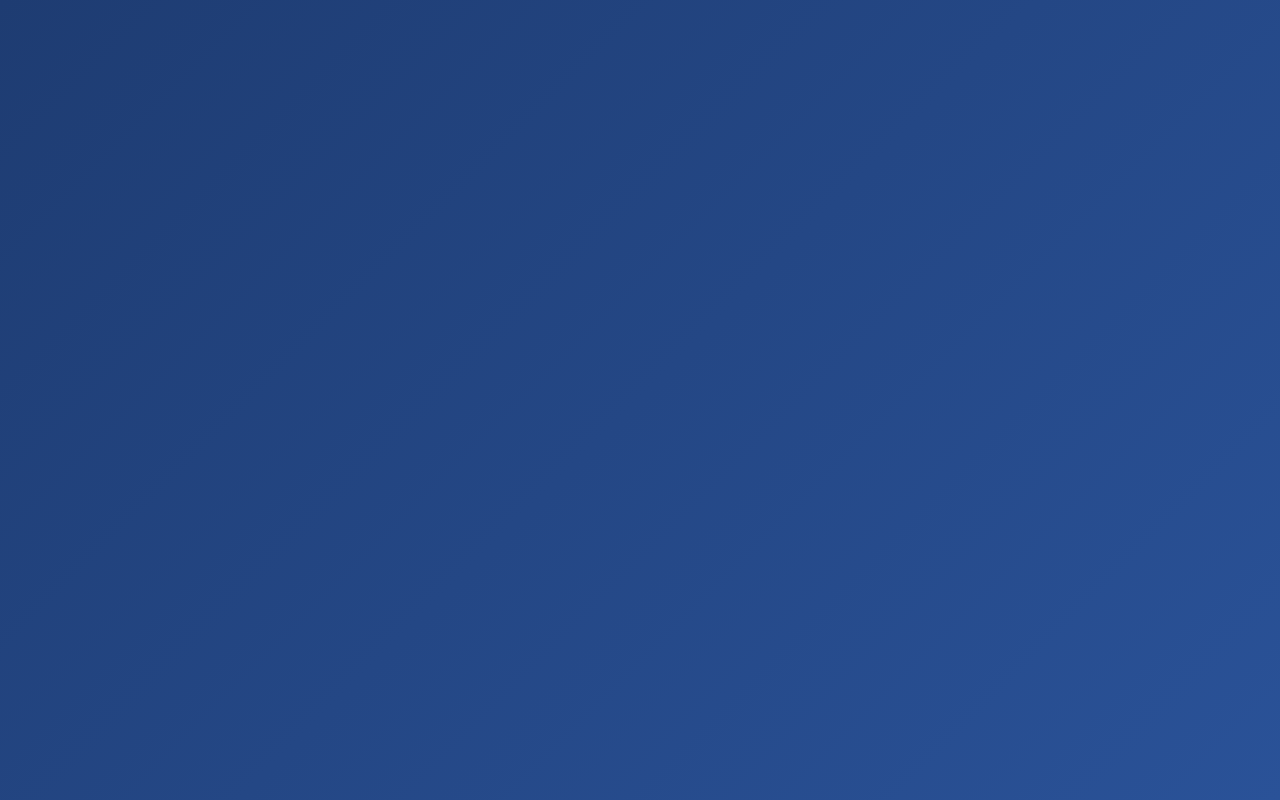
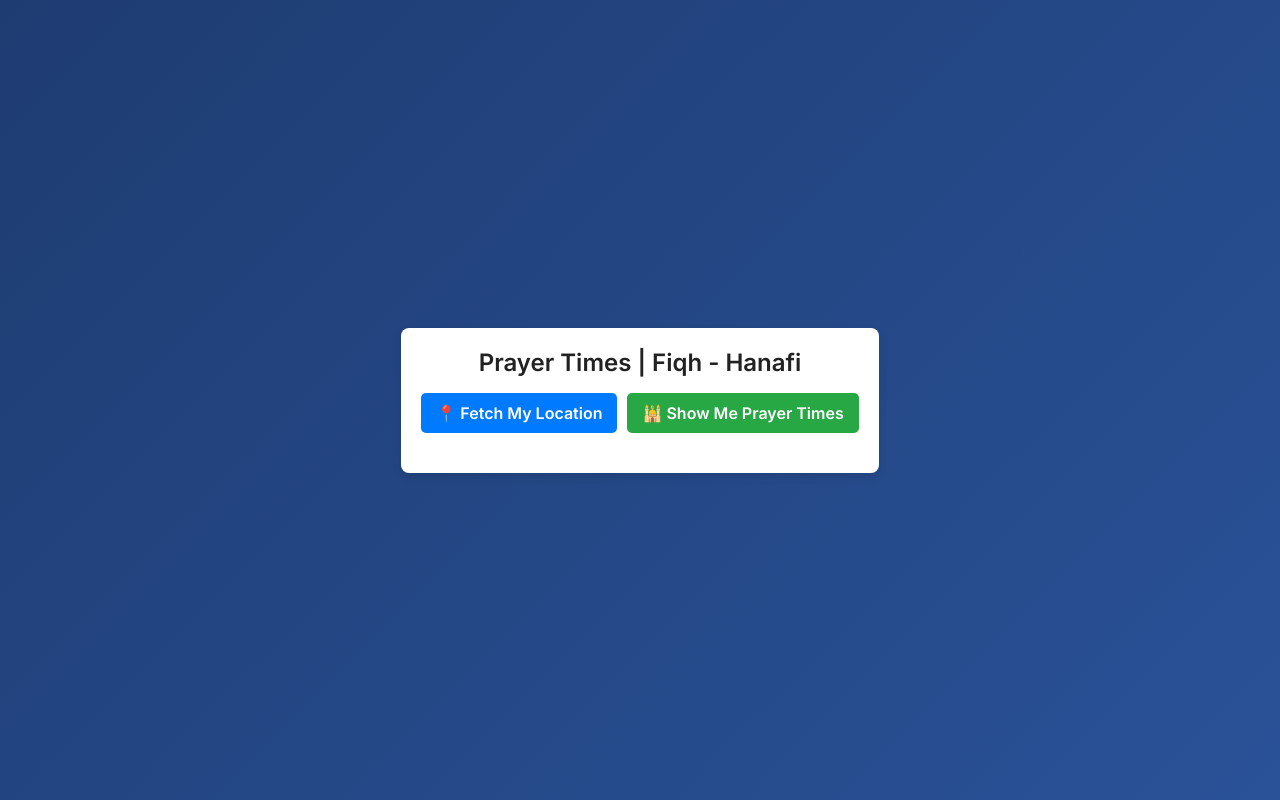
Before and after one commit to aamir-naved/goals-frontend, a React (Vite) app: page /prayer-times in a window 1280 px wide. Before the commit this address had no page. Built offline with nearby package versions, Linux system fonts and the light colour scheme.

Commit message:
added prayer jsx

```diff
--- a/src/App.jsx
+++ b/src/App.jsx
@@ -5,6 +5,7 @@ import Register from "./routes/Register";
 import Dashboard from "./routes/Dashboard";
 import Goals from "./routes/Goals";
 import ProtectedRoute from "./components/ProtectedRoute";
+import PrayerTimes from "./routes/PrayerTimes";
 import "./axiosConfig.js";
 
 
@@ -14,6 +15,7 @@ function App() {
       <Route path="/" element={<Home />} />
       <Route path="/login" element={<Login />} />
       <Route path="/register" element={<Register />} />
+      <Route path="/prayer-times" element={<PrayerTimes />} />
 
       {/* Protect Dashboard and Goals Routes */}
       <Route
--- a/src/routes/Home.jsx
+++ b/src/routes/Home.jsx
@@ -10,9 +10,7 @@ function Home() {
             <div className="button-container">
                 <button onClick={() => navigate("/register")}>Register</button>
                 <button onClick={() => navigate("/login")}>Login</button>
-                <button onClick={() => window.location.href = "/prayer-times.html"}>
-                    Prayer Times
-                </button>
+                <button onClick={() => navigate("/prayer-times")}>Prayer Times</button>
             </div>
         </div>
     );
--- /dev/null
+++ b/src/routes/PrayerTimes.css
@@ -0,0 +1,77 @@
+.prayer-container {
+    max-width: 600px;
+    margin: auto;
+    padding: 20px;
+    text-align: center;
+    background: white;
+    border-radius: 8px;
+    box-shadow: 0px 4px 10px rgba(0, 0, 0, 0.1);
+}
+
+h2 {
+    font-size: 24px;
+    font-weight: bold;
+    margin-bottom: 16px;
+    color: #222;
+}
+
+.button-group {
+    display: flex;
+    justify-content: center;
+    gap: 10px;
+    margin-bottom: 20px;
+}
+
+.button {
+    padding: 10px 15px;
+    border: none;
+    border-radius: 5px;
+    cursor: pointer;
+    font-size: 16px;
+    transition: background 0.3s ease;
+}
+
+.fetch-location {
+    background-color: #007bff;
+    color: white;
+}
+
+.fetch-location:hover {
+    background-color: #0056b3;
+}
+
+.fetch-prayer-times {
+    background-color: #28a745;
+    color: white;
+}
+
+.fetch-prayer-times:hover {
+    background-color: #218838;
+}
+
+.location-text {
+    font-size: 16px;
+    color: #555;
+    margin-top: 10px;
+}
+
+.prayer-times-box {
+    margin-top: 20px;
+    padding: 15px;
+    background: #fff;
+    border-radius: 8px;
+    box-shadow: 0px 2px 5px rgba(0, 0, 0, 0.1);
+    text-align: left;
+}
+
+.prayer-times-box h3 {
+    font-size: 20px;
+    font-weight: bold;
+    margin-bottom: 10px;
+    color: #222;
+}
+
+.prayer-times-box p {
+    font-size: 16px;
+    margin: 5px 0;
+}
--- /dev/null
+++ b/src/routes/PrayerTimes.jsx
@@ -0,0 +1,75 @@
+import { useState } from "react";
+import "./PrayerTimes.css";
+
+function PrayerTimes() {
+    const [location, setLocation] = useState("");
+    const [prayerTimes, setPrayerTimes] = useState({});
+    const [latitude, setLatitude] = useState(null);
+    const [longitude, setLongitude] = useState(null);
+
+    const getLocation = () => {
+        if (navigator.geolocation) {
+            navigator.geolocation.getCurrentPosition(
+                (position) => {
+                    const lat = position.coords.latitude;
+                    const lon = position.coords.longitude;
+                    setLatitude(lat);
+                    setLongitude(lon);
+                    setLocation(`📍 Latitude: ${lat}, Longitude: ${lon}`);
+                },
+                () => {
+                    alert("Location access denied! Please allow location access.");
+                }
+            );
+        } else {
+            alert("Geolocation is not supported by this browser.");
+        }
+    };
+
+    const fetchPrayerTimes = async () => {
+        if (latitude === null || longitude === null) {
+            alert("Please fetch your location first!");
+            return;
+        }
+
+        try {
+            const response = await fetch(
+                `https://api.aladhan.com/v1/timings?latitude=${latitude}&longitude=${longitude}&method=1`
+            );
+            const data = await response.json();
+            setPrayerTimes(data.data.timings);
+        } catch (error) {
+            console.error("Error fetching prayer times:", error);
+        }
+    };
+
+    return (
+        <div className="prayer-container">
+            <h2>Prayer Times | Fiqh - Hanafi</h2>
+
+            <div className="button-group">
+                <button className="button fetch-location" onClick={getLocation}>
+                    📍 Fetch My Location
+                </button>
+                <button className="button fetch-prayer-times" onClick={fetchPrayerTimes}>
+                    🕌 Show Me Prayer Times
+                </button>
+            </div>
+
+            <p className="location-text">{location}</p>
+
+            {Object.keys(prayerTimes).length > 0 && (
+                <div className="prayer-times-box">
+                    <h3>Prayer Times</h3>
+                    {Object.entries(prayerTimes).map(([prayer, time]) => (
+                        <p key={prayer}>
+                            <strong>{prayer}:</strong> {time}
+                        </p>
+                    ))}
+                </div>
+            )}
+        </div>
+    );
+}
+
+export default PrayerTimes;
```
Also changed, not shown: public/prayer-time.html (deleted, +0 -155 lines).
